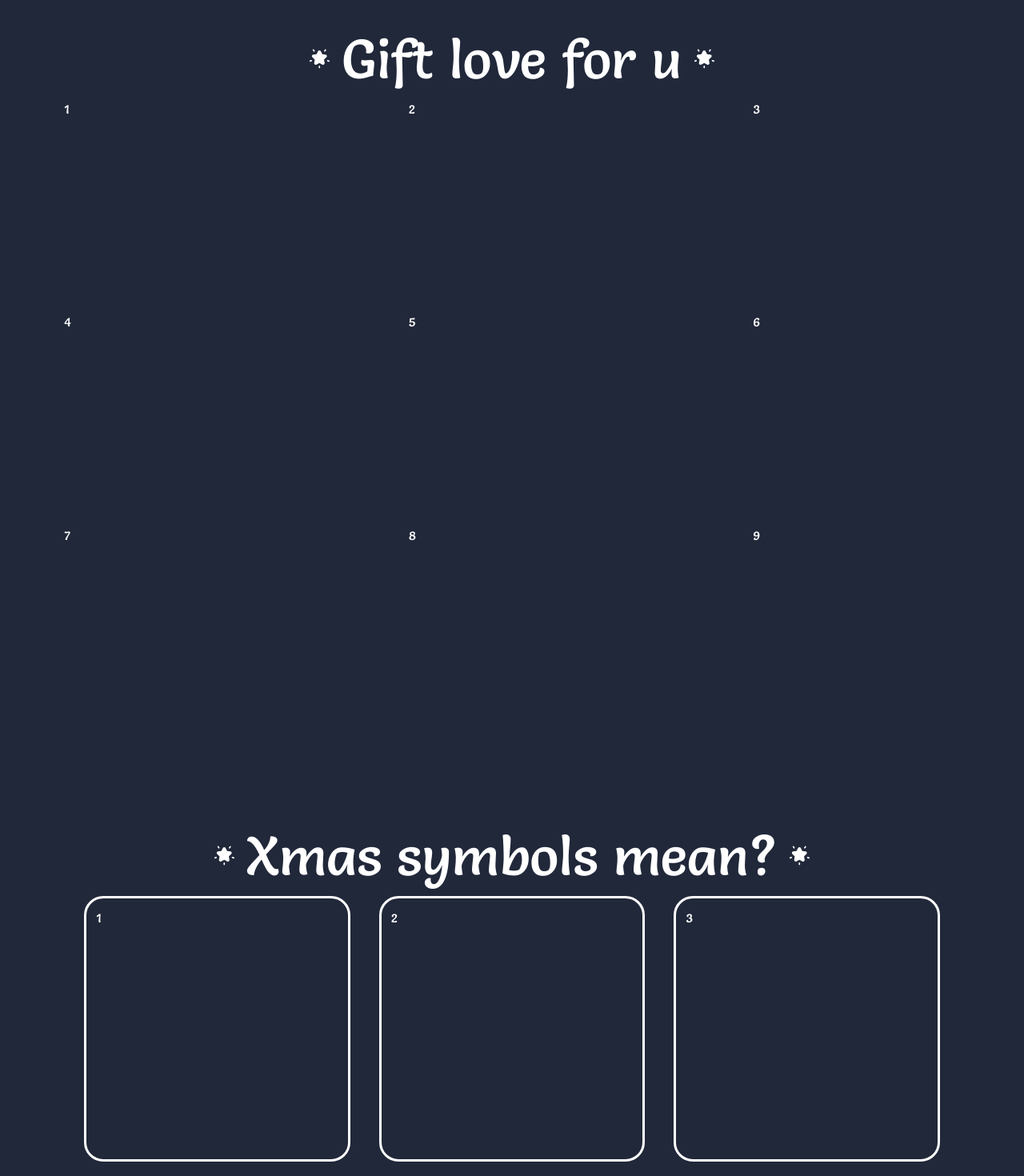
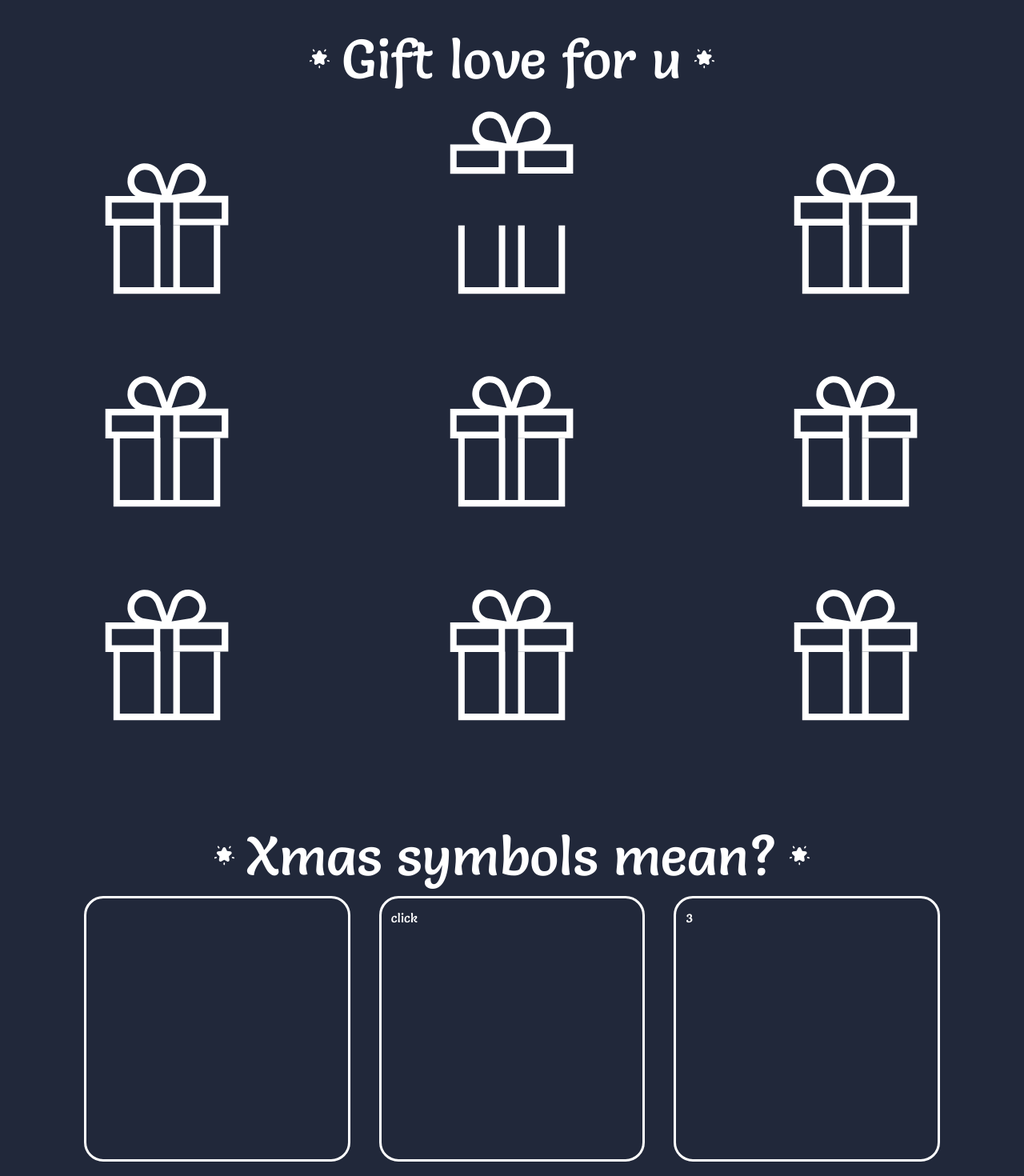
Before and after one commit to GZ123123/GZ123123.github.io, a Nuxt app: page / in a window 1280 px wide. Shown: the part 1720-3190 px from the top of the page at 80% size. Built offline with nearby package versions, Linux system fonts and the light colour scheme.

Commit message:
update[ui]: modal

```diff
--- a/assets/css/tailwind.css
+++ b/assets/css/tailwind.css
@@ -15,6 +15,10 @@ body {
   background: #21283a;
   overflow-x: hidden;
   overflow-y: overlay;
+}
+
+body.show-modal {
+  overflow: hidden;
 }
 
 #layout {
@@ -36,3 +40,18 @@ body {
   width: 100% !important;
   height: 100% !important;
 }
+
+.modal-container {
+  background-color: rgba(0, 0, 0, 0.48) !important;
+  width: 100%;
+  height: 100%;
+  position: fixed;
+  top: 0;
+  left: 0;
+
+  z-index: 10;
+}
+
+.modal-container .modal {
+  z-index: 20;
+}
--- /dev/null
+++ b/components/Dialog/index.vue
@@ -0,0 +1,28 @@
+
+<template>
+  <div>
+    <div class="anchor">
+      <button @click="active = true">click</button>
+    </div>
+    <Teleport v-if="active" to="body">
+      <div class="modal-container" @click="active = false">
+        <div class="modal" @click.stop></div>
+      </div>
+    </Teleport>
+  </div>
+</template>
+
+<script setup lang="ts">
+  const active = ref<boolean>(false);
+
+  watch(active, (isActive) => {
+    if(isActive) {
+      return document.body.classList.add('show-modal');
+    }
+    return document.body.classList.remove('show-modal');
+  })
+</script>
+
+<style scoped>
+
+</style>
--- a/components/Section/index.vue
+++ b/components/Section/index.vue
@@ -12,7 +12,7 @@
 </template>
 
 <script setup lang="ts">
-  const _props = defineProps<{ title: string }>()
+  const _props = defineProps<{ title?: string }>()
 </script>
 
 <style scoped>
--- a/components/app/Cards/index.vue
+++ b/components/app/Cards/index.vue
@@ -1,7 +1,7 @@
 <template>
   <div class="grid grid-cols-2 md:grid-cols-3 gap-x-10 md:gap-x-9 gap-y-10 md:gap-y-[46px]">
-    <div class="aspect-square rounded-lg md:rounded-3xl border-[1.33px] md:border-[3px] border-white p-3">1</div>
-    <div class="aspect-square rounded-lg md:rounded-3xl border-[1.33px] md:border-[3px] border-white p-3">2</div>
+    <div class="aspect-square rounded-lg md:rounded-3xl border-[1.33px] md:border-[3px] border-white p-3"></div>
+    <div class="aspect-square rounded-lg md:rounded-3xl border-[1.33px] md:border-[3px] border-white p-3"><Dialog /></div>
     <div class="aspect-square rounded-lg md:rounded-3xl border-[1.33px] md:border-[3px] border-white p-3">3</div>
     <div class="aspect-square rounded-lg md:rounded-3xl border-[1.33px] md:border-[3px] border-white p-3">4</div>
     <div class="aspect-square rounded-lg md:rounded-3xl border-[1.33px] md:border-[3px] border-white p-3">5</div>
--- a/components/app/Footer/index.vue
+++ b/components/app/Footer/index.vue
@@ -1,6 +1,6 @@
 <template>
-  <footer>
-    <h4 class="text-sm md:text-xl md:text-4xl text-center"> A little cuteness for Christmas</h4>
+  <footer class="mt-10 md:mt-15">
+    <h4 class="text-sm md:text-4xl text-center"> A little cuteness for Christmas</h4>
     <hr />
     <div class="flex flex-row justify-between items-center">
       <div class="flex gap-2 md:gap-8">
@@ -8,7 +8,7 @@
         <div class="w-6 h-6 md:w-12 md:h-12"><icons-linkedin /></div>
         <div class="w-6 h-6 md:w-12 md:h-12"><icons-facebook /></div>
       </div>
-      <div class="text-[7px] md:text-xl">Made by Dong Chi Team</div>
+      <div class="text-[7px] md:text-xl font-normal">Made by Dong Chi Team</div>
     </div>
   </footer>
 </template>
--- /dev/null
+++ b/components/app/Gifts/Gift.vue
@@ -0,0 +1,68 @@
+<template>
+  <svg ref="el" :class="{ active }" @click="onClick" width="100%" height="100%" viewBox="0 0 100 100" fill="none" xmlns="http://www.w3.org/2000/svg">
+    <g class="gift" >
+      <path id="top" fill="white" d="M64.6 46.7248C64.9 46.5232 65.3 46.3216 65.6 46.0192C67.3 44.608 68.4 42.4912 68.6 40.1728C68.7 38.056 68 35.8384 66.6 34.024C65.1 32.3104 63.1 31.2016 60.8 31C58.5 30.7984 56.3 31.504 54.6 33.016C53.5 33.9232 52.6 35.2336 52.1 36.6448L49.7 43.6L47.2 36.6448C46.7 35.2336 45.8 34.024 44.7 33.016C43 31.504 40.8 30.8992 38.5 31C36.2 31.2016 34.2 32.3104 32.7 34.024C31.2 35.7376 30.6 37.9552 30.7 40.2736C30.9 42.592 32 44.608 33.7 46.12C34 46.4224 34.3 46.624 34.6 46.8256H20V61.0384H23.9H46.5V49.9504H52.8V60.9376H79.4V46.7248H64.6ZM43.4 57.8128H23.1V49.9504H43.4V57.8128V57.8128ZM38.4 44.8096C37.5 44.608 36.6 44.2048 35.9 43.6C34.8 42.6928 34.1 41.3824 34 39.9712C33.9 38.56 34.3 37.1488 35.2 36.04C36.1 34.9312 37.4 34.2256 38.8 34.1248C40.2 34.024 41.6 34.4272 42.7 35.3344C43.4 36.04 44 36.8464 44.3 37.6528L47.3 46.3216L38.4 44.8096ZM52 46.3216L55 37.6528C55.3 36.7456 55.9 35.9392 56.6 35.3344C57.6 34.528 58.8 34.024 60 34.024C60.2 34.024 60.3 34.024 60.5 34.024C62 34.3264 63.3 35.032 64.2 36.04C65.1 37.1488 65.6 38.56 65.4 39.9712C65.3 41.3824 64.6 42.6928 63.5 43.6C62.8 44.2048 61.9 44.608 61 44.8096L52 46.3216ZM76.3 57.8128H55.9V49.9504H76.2V57.8128H76.3Z" />
+      <path id="bottom" fill="white" d="M75.5 60.9376V94H23.9V60.9376H27V90.8752H43.5V60.9376H46.6V90.8752H52.8V60.9376H56V90.8752H72.4V60.9376H75.5Z" />
+    </g>
+  </svg>
+</template>
+
+<script setup lang="ts">
+  const el = ref<HTMLElement>()
+
+  const _props = withDefaults( defineProps<{ active: boolean }>() , { active: false }) ;
+
+  const _emit = defineEmits<{ (event: 'open'): void }>()
+
+  const onClick = () => {
+    const classList = el.value?.classList;
+
+    if(!classList || classList.contains('active')) {
+      return;
+    }
+
+    classList.add('activating')
+
+    setTimeout(() => {
+      classList.remove('activating')
+      classList.add('active')
+
+      _emit('open')
+    }, 1000)
+  }
+</script>
+
+<style scoped>
+.activating .gift {
+  transform-origin: 50% 100%;
+
+  animation: shake 500ms alternate;
+}
+
+.activating .gift #top {
+  animation: open 300ms 500ms forwards;
+}
+
+.active .gift #top {
+  transform: translatey(-25px)
+}
+
+@keyframes shake {
+  24% {
+    transform: rotate(5deg);
+  }
+
+  72% {
+    transform: rotate(-5deg);
+  }
+}
+
+@keyframes open {
+  60% {
+    transform: translatey(-25px) scaleY(1.4)
+  }
+  100% {
+    transform: translatey(-25px) scaleY(1)
+  }
+}
+</style>
--- a/components/app/Gifts/index.vue
+++ b/components/app/Gifts/index.vue
@@ -1,17 +1,23 @@
 <template>
   <div class="grid grid-cols-3 gap-x-5 md:gap-x-[172px] gap-y-[30px] md:gap-y-[8px]">
-    <div class="aspect-square">1</div>
-    <div class="aspect-square">2</div>
-    <div class="aspect-square">3</div>
-    <div class="aspect-square">4</div>
-    <div class="aspect-square">5</div>
-    <div class="aspect-square">6</div>
-    <div class="aspect-square">7</div>
-    <div class="aspect-square">8</div>
-    <div class="aspect-square">9</div>
+    <div class="aspect-square"><Gift @open="onOpen" /></div>
+    <div class="aspect-square"><Gift active @open="onOpen" /></div>
+    <div class="aspect-square"><Gift @open="onOpen" /></div>
+    <div class="aspect-square"><Gift @open="onOpen" /></div>
+    <div class="aspect-square"><Gift @open="onOpen" /></div>
+    <div class="aspect-square"><Gift @open="onOpen" /></div>
+    <div class="aspect-square"><Gift @open="onOpen" /></div>
+    <div class="aspect-square"><Gift @open="onOpen" /></div>
+    <div class="aspect-square"><Gift @open="onOpen" /></div>
   </div>
 </template>
 
 <script lang="ts" setup>
 
+import Gift from './Gift.vue'
+
+const onOpen = () => {
+
+}
+
 </script>
```
